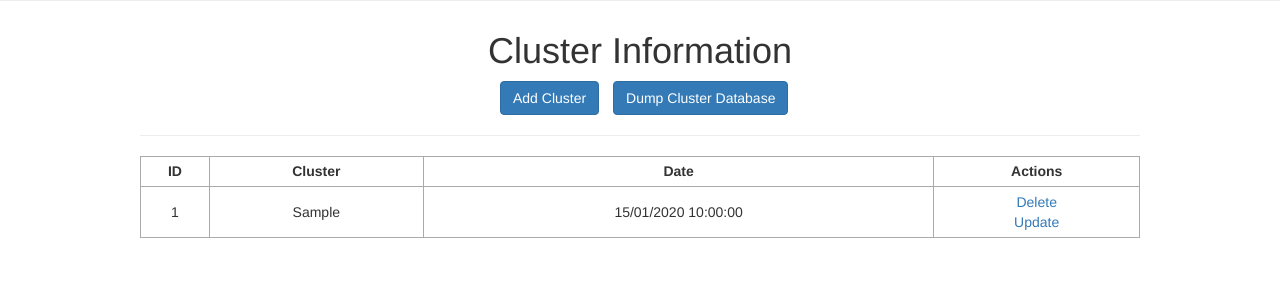
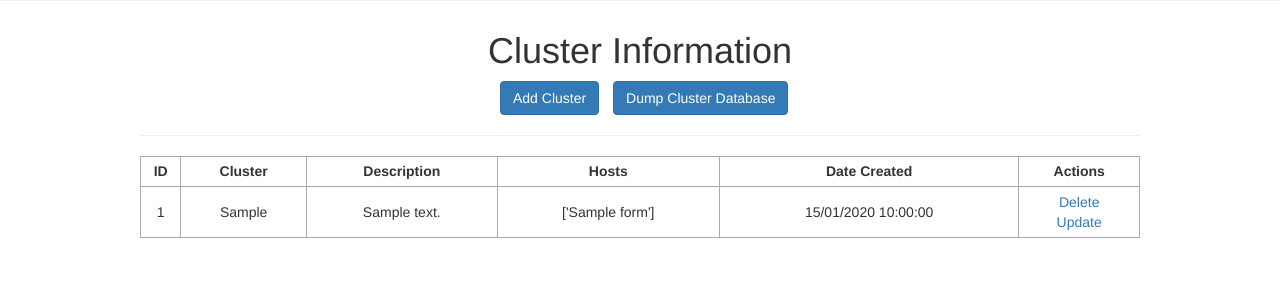
Before and after one commit to Lab-Brat/flask_masque, a Flask app: page /cluster in a window 1280 px wide. Shown: the part 85-371 px from the top of the page. Run offline with Flask 2, Linux system fonts and the light colour scheme; tables that the repository leaves empty hold one stand-in row (values such as "Sample post"); some libraries are stand-ins or nearby versions.

Commit message:
add hosts display in cluster main page

```diff
--- a/app.py
+++ b/app.py
@@ -160,7 +160,6 @@ def cluster_new():
         db.session.commit()
 
         return redirect('/cluster')
-
     else:
         return render_template('cluster_new.html')
 
@@ -176,7 +175,14 @@ def cluster_delete():
 @app.route('/cluster', methods=['POST', 'GET'])
 def cluster():
     clusters = CreateClusters.query.order_by(CreateClusters.date_created).all()
-    return render_template('cluster.html', clusters=clusters)
+    hosts = [instance for instance in db.session.query(CreateForm.hostname, CreateForm.cluster_belong)]
+
+    hc = {cl.cluster: list() for cl in clusters}
+    for h in hosts:
+        if h[1] in hc.keys():
+            hc[h[1]].append(h[0])
+
+    return render_template('cluster.html', clusters=clusters, hc_dict=hc)
 
 if __name__ == '__main__':
     app.run(debug=True, host='0.0.0.0')
--- a/templates/cluster.html
+++ b/templates/cluster.html
@@ -26,13 +26,17 @@
         <tr style="text-align: center">
             <th>ID</th>
             <th>Cluster</th>
-            <th>Date</th>
+            <th>Description</th>
+            <th>Hosts</th>
+            <th>Date Created</th>
             <th>Actions</th>
         </tr>
         {% for cluster in clusters %}
         <tr>
             <td>{{ cluster.id }}</td>
             <td>{{ cluster.cluster }}</td>
+            <td>{{ cluster.description }}</td>
+            <td>{{ hc_dict.get(cluster.cluster) }}</td>
             <td>{{ cluster.date_created.strftime("%d/%m/%Y %H:%M:%S") }}</td>
             <td>
                 <a href="#" onclick="return confirm('Are you sure you want to DELETE form {{ cluster.id }}?')">Delete</a>
```
